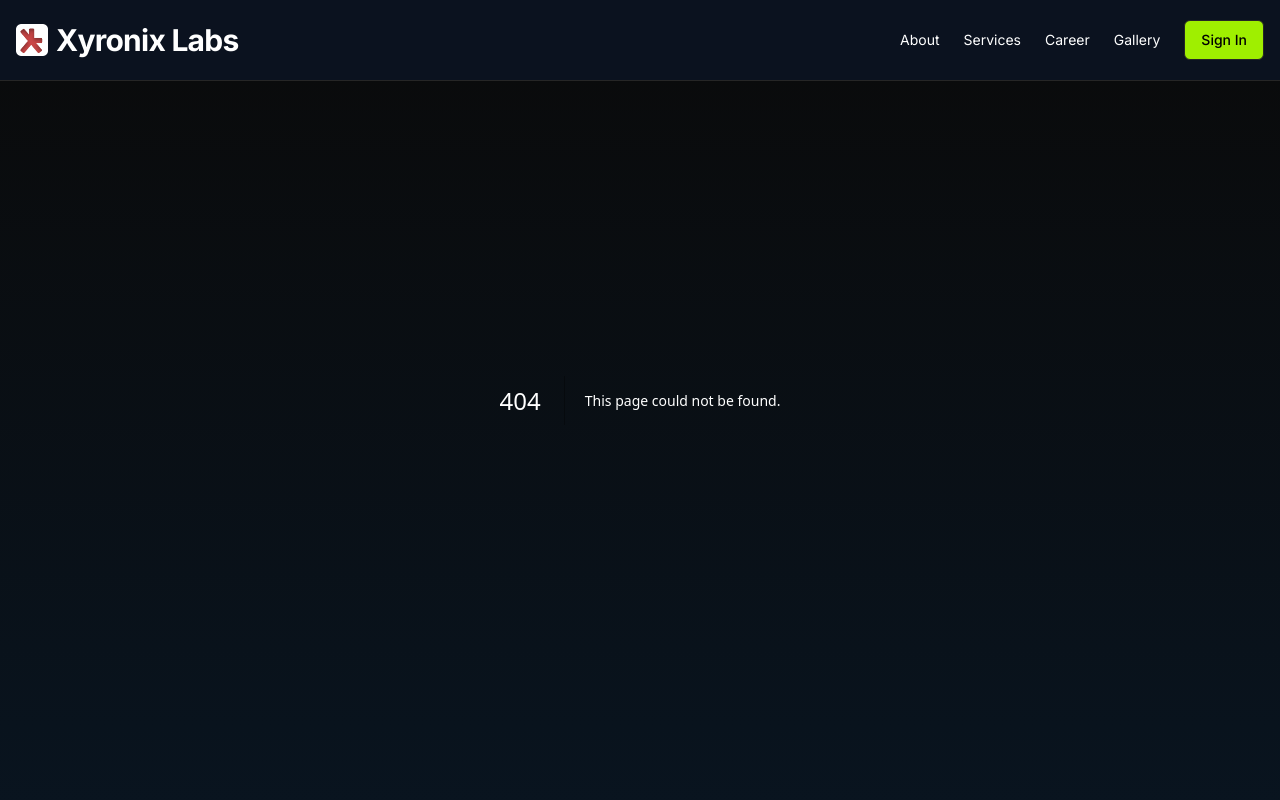
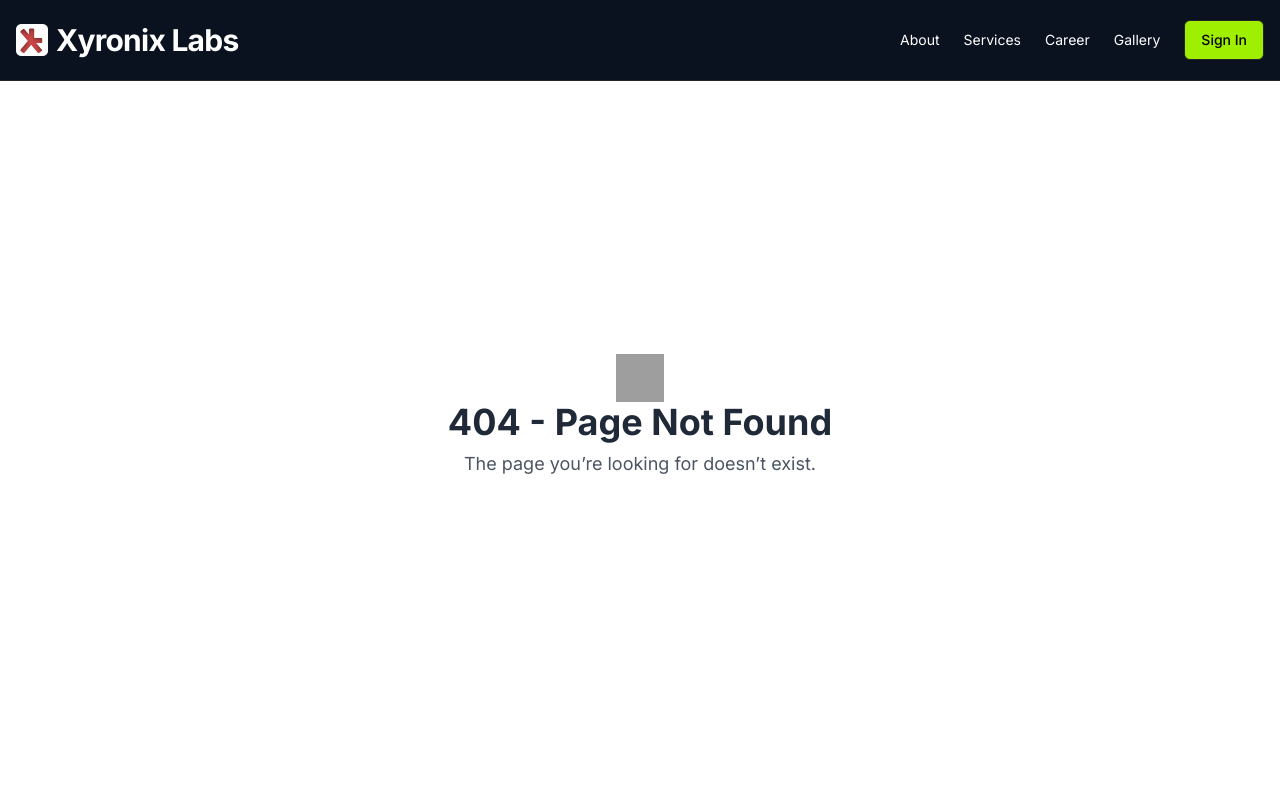
Before and after one commit to Yatharth48/XyronixLabs_website, a Next.js app in the folder client/: page /404 in a window 1280 px wide. Before the commit this address had no page. Shown: the top 800 px of the page. Built offline with nearby package versions, Linux system fonts and the light colour scheme; no server answers; grey boxes are pictures that could not be loaded.

Commit message:
added 404 not found page

```diff
--- /dev/null
+++ b/client/app/404/page.tsx
@@ -0,0 +1,41 @@
+'use client';
+import React from 'react';
+import Lottie from 'lottie-react';
+
+const animationPath = '/Assets/404-animation.json';
+
+const NotFoundPage = () => {
+  const [animationData, setAnimationData] = React.useState<any>(null);
+
+  React.useEffect(() => {
+    fetch(animationPath)
+      .then((res) => res.json())
+      .then((data) => setAnimationData(data));
+  }, []);
+
+  return (
+    <div className="flex flex-col items-center justify-center min-h-screen bg-white text-center px-4 pt-16">
+      {/* Logo */}
+      <img
+        src="/Assets/xyronix-logo.png"
+        alt="Xyronix Labs Logo"
+        className="h-12 w-12"
+      />
+
+      {/* Text */}
+      <h1 className="text-4xl font-bold text-gray-800 mb-2">404 - Page Not Found</h1>
+      <p className="text-lg text-gray-600 mb-8">
+        The page you’re looking for doesn’t exist.
+      </p>
+
+      {/* Animation */}
+      {animationData && (
+        <div className="w-full max-w-sm">
+          <Lottie animationData={animationData} loop={true} />
+        </div>
+      )}
+    </div>
+  );
+};
+
+export default NotFoundPage;
```
